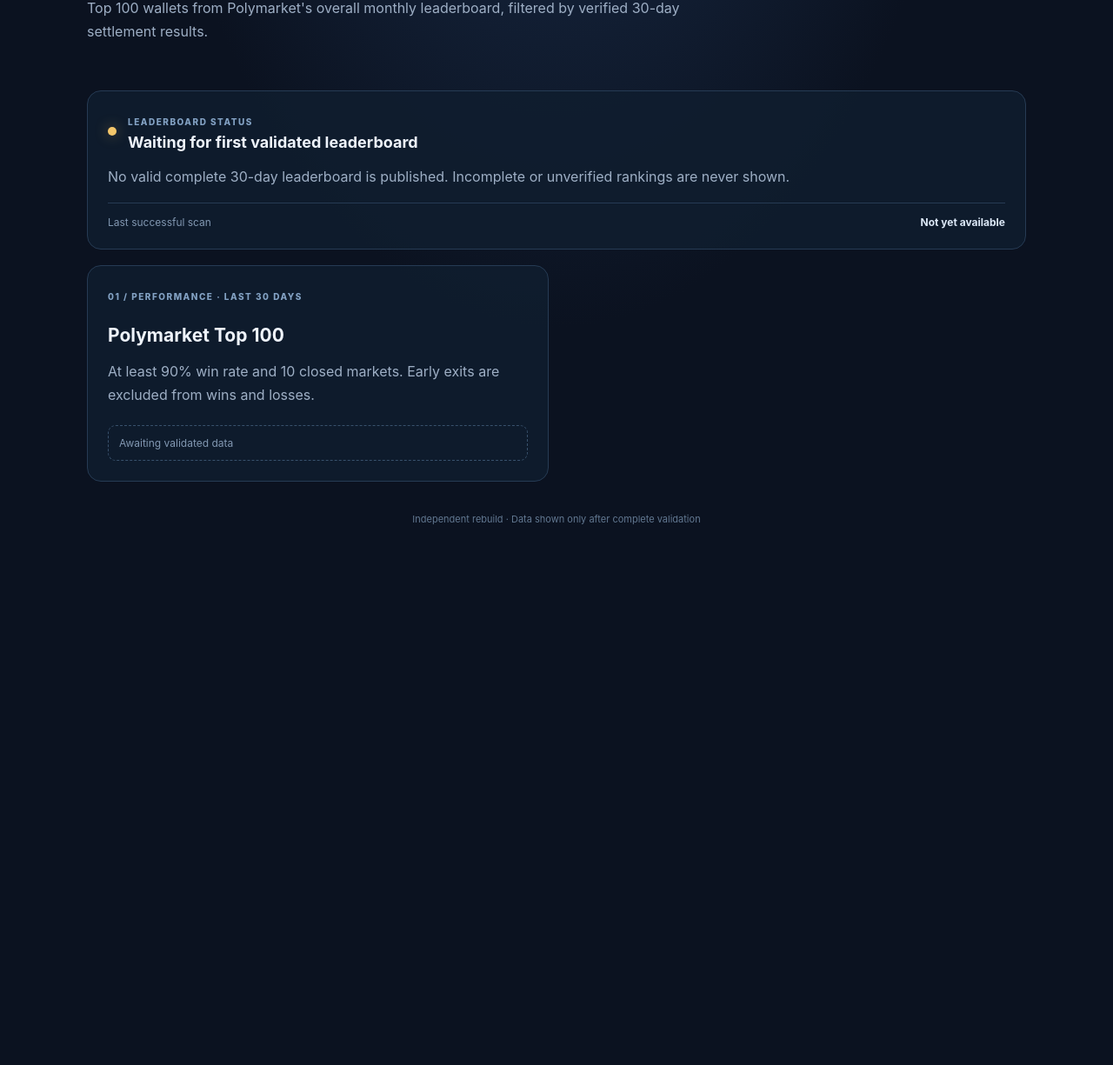
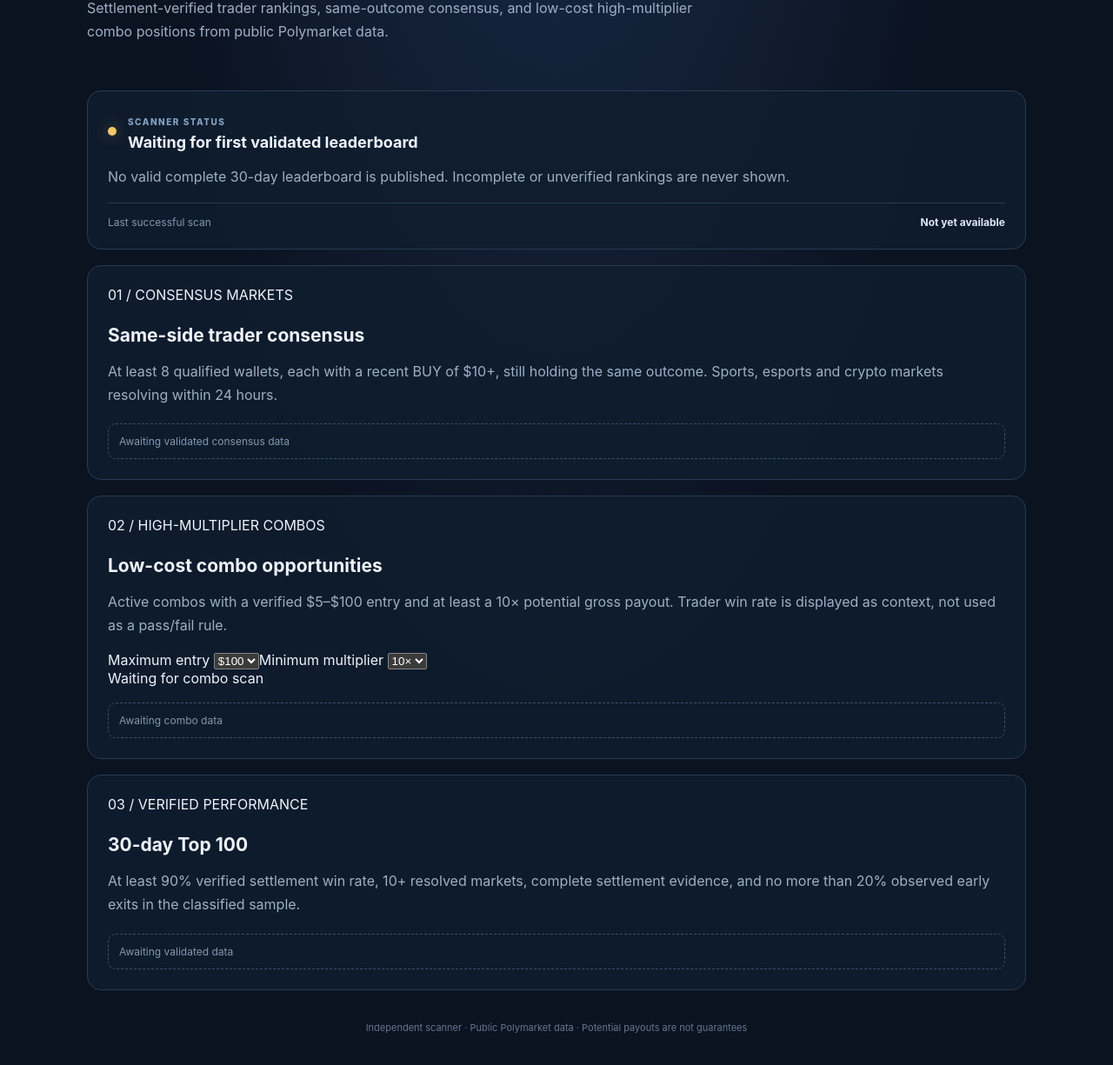
Before and after one commit to rowanmcbride77-cmyk/polymarket-scanner-new, a website: page site/index.html in a window 1280 px wide. Shown: the part 349-1574 px from the top of the page at 87% size. Before the commit the page ends 989 px from the top, so only its background shows below. Drawn offline with Linux system fonts and the light colour scheme; no server answers.

Commit message:
Rebuild dashboard for consensus and combo scanner

```diff
--- a/site/index.html
+++ b/site/index.html
@@ -1,8 +1,14 @@
 <!doctype html>
-<html lang="en"><head><meta charset="utf-8"><meta name="viewport" content="width=device-width, initial-scale=1"><meta name="theme-color" content="#101827"><title>Polymarket 30-Day Top 100</title><link rel="stylesheet" href="./styles.css"></head>
+<html lang="en"><head><meta charset="utf-8"><meta name="viewport" content="width=device-width, initial-scale=1"><meta name="theme-color" content="#101827"><title>Polymarket Consensus & Combo Scanner</title><link rel="stylesheet" href="./styles.css"></head>
 <body><main class="shell">
-<header><a class="brand" href="./"><b>P</b> POLYMARKET <strong>TOP 100</strong></a><span class="tag">30-DAY LEADERBOARD</span></header>
-<section class="intro"><p class="eyebrow">SETTLEMENT-VERIFIED PERFORMANCE</p><h1>Find the traders<br><span>who finish strong.</span></h1><p>Top 100 wallets from Polymarket's overall monthly leaderboard, filtered by verified 30-day settlement results.</p></section>
-<section class="status" aria-live="polite"><div class="status-title"><i></i><div><small>LEADERBOARD STATUS</small><h2 id="status-title">Waiting for first validated leaderboard</h2></div></div><p id="status-detail">No placeholder rankings are displayed.</p><div class="meta"><span>Last successful scan</span><b id="last-scan">Not yet available</b></div></section>
-<section class="boards"><article><small>01 / PERFORMANCE · LAST 30 DAYS</small><h2>Polymarket Top 100</h2><p>At least 90% win rate and 10 closed markets. Early exits are excluded from wins and losses.</p><div class="empty" id="leaderboard">Awaiting validated data</div></article></section>
-<footer>Independent rebuild · Data shown only after complete validation</footer></main><script type="module" src="./app.js"></script></body></html>
+<header><a class="brand" href="./"><b>P</b> POLYMARKET <strong>SCANNER</strong></a><span class="tag">SETTLEMENT · CONSENSUS · COMBOS</span></header>
+<section class="intro"><p class="eyebrow">VERIFIED WALLET INTELLIGENCE</p><h1>Follow the traders<br><span>who finish strong.</span></h1><p>Settlement-verified trader rankings, same-outcome consensus, and low-cost high-multiplier combo positions from public Polymarket data.</p></section>
+<section class="status" aria-live="polite"><div class="status-title"><i></i><div><small>SCANNER STATUS</small><h2 id="status-title">Waiting for validated scan</h2></div></div><p id="status-detail">No unverified or placeholder data is displayed.</p><div class="meta"><span>Last successful scan</span><b id="last-scan">Not yet available</b></div></section>
+<section class="boards">
+<article class="wide"><div class="section-kicker">01 / CONSENSUS MARKETS</div><h2>Same-side trader consensus</h2><p>At least 8 qualified wallets, each with a recent BUY of $10+, still holding the same outcome. Sports, esports and crypto markets resolving within 24 hours.</p><div id="consensus" class="signal-list empty">Awaiting validated consensus data</div></article>
+<article class="wide"><div class="section-kicker">02 / HIGH-MULTIPLIER COMBOS</div><h2>Low-cost combo opportunities</h2><p>Active combos with a verified $5–$100 entry and at least a 10× potential gross payout. Trader win rate is displayed as context, not used as a pass/fail rule.</p>
+<div class="filters"><label>Maximum entry <select id="combo-budget"><option value="25">$25</option><option value="50">$50</option><option value="100" selected>$100</option></select></label><label>Minimum multiplier <select id="combo-multiplier"><option value="5">5×</option><option value="10" selected>10×</option><option value="20">20×</option><option value="50">50×</option></select></label></div>
+<div id="combo-status" class="feed-note">Waiting for combo scan</div><div id="combos" class="signal-list empty">Awaiting combo data</div></article>
+<article class="wide"><div class="section-kicker">03 / VERIFIED PERFORMANCE</div><h2>30-day Top 100</h2><p>At least 90% verified settlement win rate, 10+ resolved markets, complete settlement evidence, and no more than 20% observed early exits in the classified sample.</p><div id="leaderboard" class="empty">Awaiting validated data</div></article>
+</section>
+<footer>Independent scanner · Public Polymarket data · Potential payouts are not guarantees</footer></main><script type="module" src="./app.js"></script></body></html>
```
